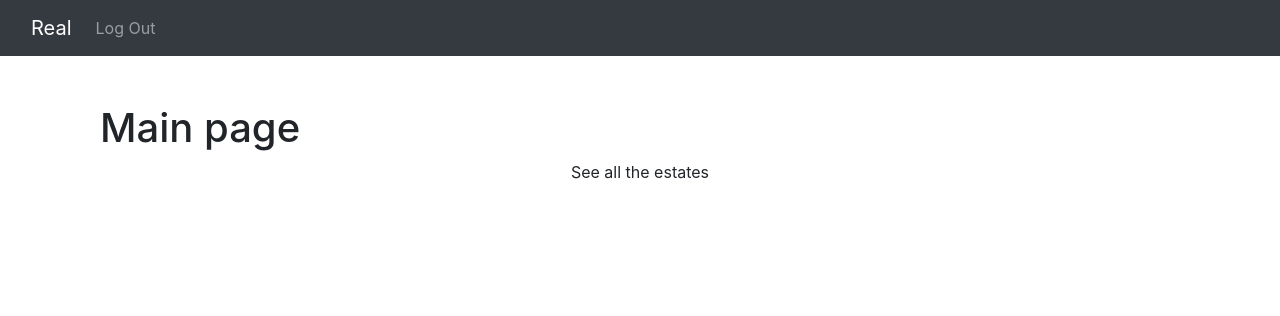
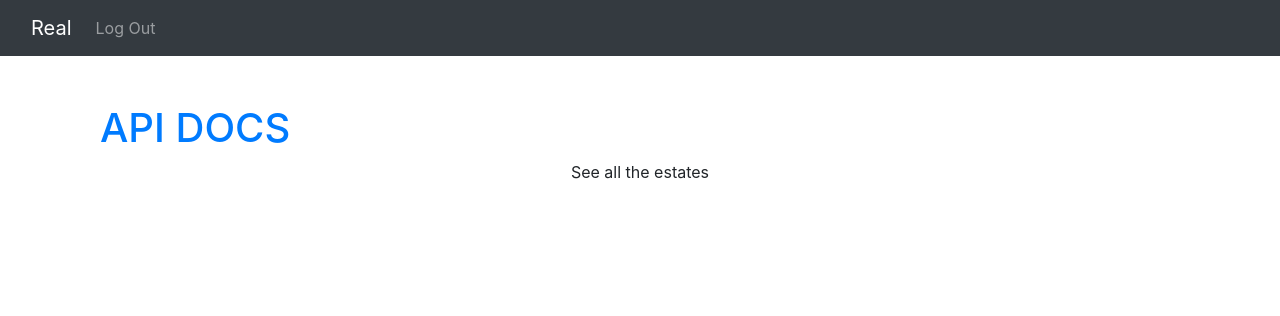
Before and after one commit to JhonRobert20/real-state, a Django app: page /users/ in a window 1280 px wide. Shown: the top 316 px of the page. Run offline with Django 4.2, Linux system fonts and the light colour scheme; the visitor is signed in with stand-in values (Sample User, id 1); data that the repository does not hold is empty; some libraries are stand-ins or nearby versions.

Commit message:
refactor: add the api docs url

```diff
--- a/real_state/users/templates/home.html
+++ b/real_state/users/templates/home.html
@@ -7,7 +7,7 @@
 
 <div class="container py-5">
 	{% if user.is_authenticated %}
-	<h1>Main page</h1>
+	<h1><a href="http://localhost:8000/api/docs">API DOCS</a></h1>
 
 	<p class="text-center">See all the estates</p>
 	{% for estate in estates %}
```
